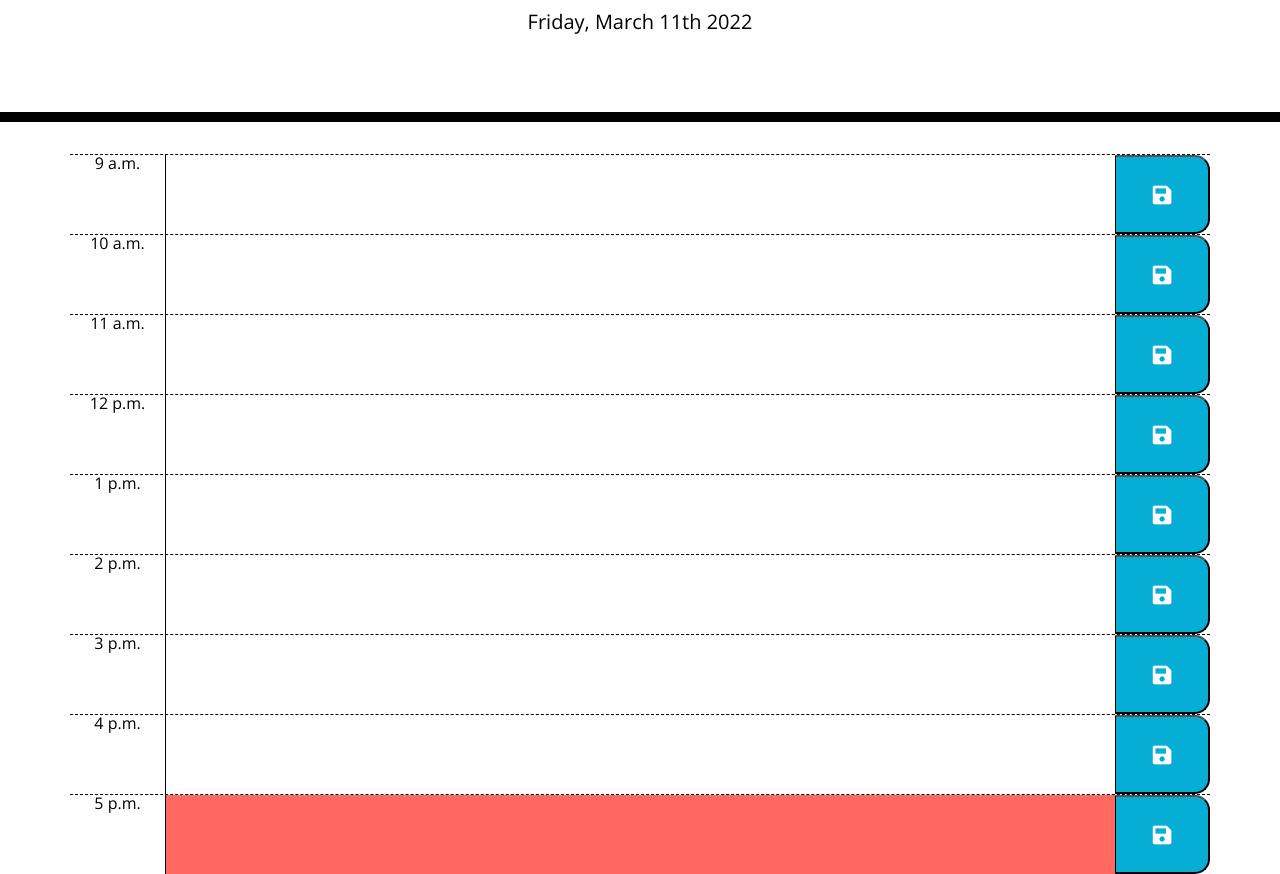
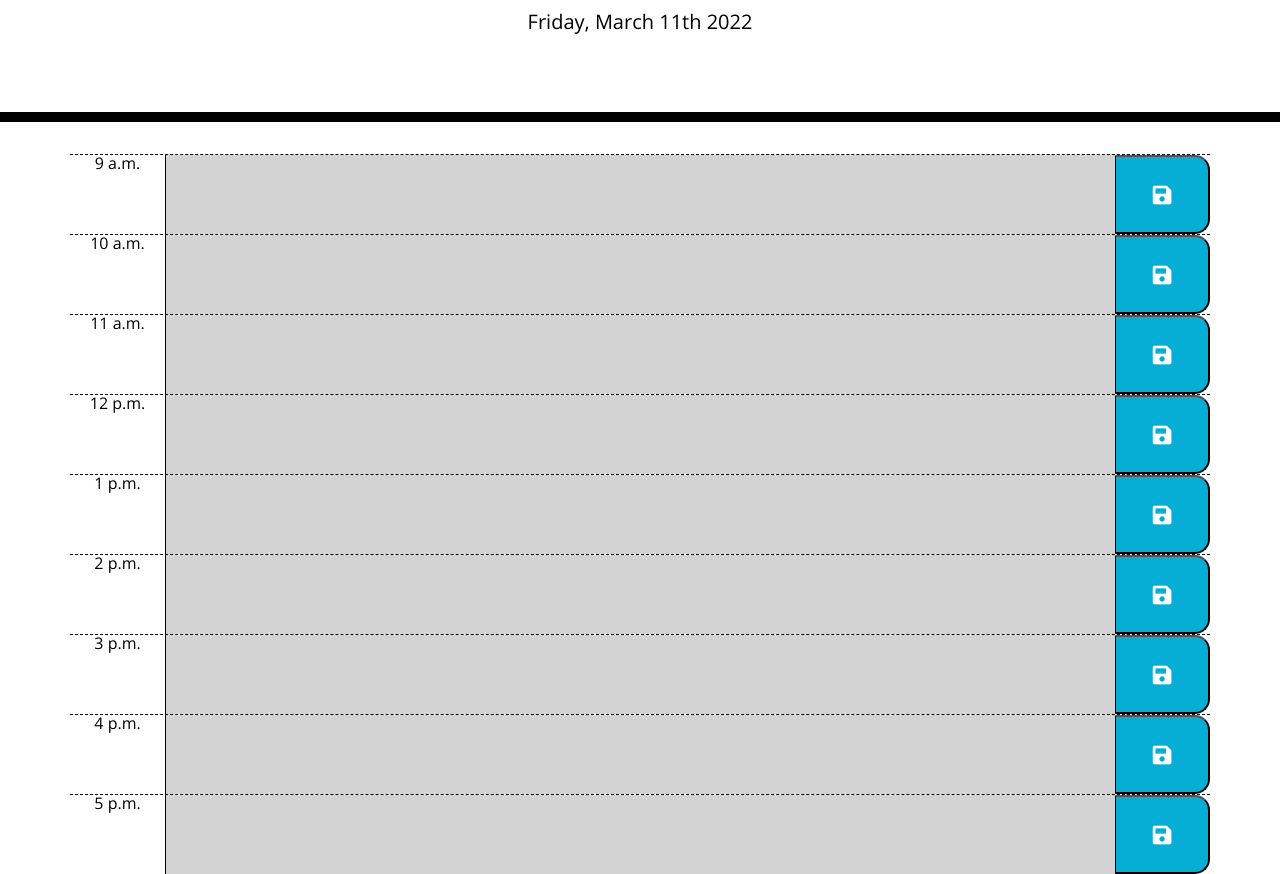
Before and after one commit to SabotageCat/workday-scheduler, a plain HTML site: page index.html in a window 1280 px wide. Shown: the part 182-1056 px from the top of the page. Drawn offline with nearby package versions, Linux system fonts and the light colour scheme.

Commit message:
time blocks added

```diff
--- a/assets/js/script.js
+++ b/assets/js/script.js
@@ -1,43 +1,29 @@
 // variables
 var todaysDate =  moment().format("dddd, MMMM Do YYYY");
-var currentTime = moment().hour();
+var currentHour = moment().hour();
+var schedulerHour = $("textarea");
+
 //get todays date and display
 $("#currentDay").append(todaysDate);
 
 // update time color coding
-if (currentTime >= 9) {
-    $("textarea").removeClass("present future past");
-    $("#nine").addClass("present");
-}
-if (currentTime >= 10) {
-    $("textarea").removeClass("present future past");
-    $("#ten").addClass("present");
-}
-if (currentTime >= 11) {
-    $("textarea").removeClass("present future past");
-    $("#eleven").addClass("present");
-}
-if (currentTime >= 12) {
-    $("textarea").removeClass("present future past");
-    $("#twelve").addClass("present");
-}
-if (currentTime >= 13) {
-    $("textarea").removeClass("present future past");
-    $("#one").addClass("present");
-}
-if (currentTime >= 14) {
-    $("textarea").removeClass("present future past");
-    $("#two").addClass("present");
-}
-if (currentTime >= 15) {
-    $("textarea").removeClass("present future past");
-    $("#three").addClass("present");
-}
-if (currentTime >= 16) {
-    $("textarea").removeClass("present future past");
-    $("#four").addClass("present");
-}
-if (currentTime >= 17) {
-    $("textarea").removeClass("present future past");
-    $("#five").addClass("present");
-}
+setInterval(colorHours, 60000);
+
+var colorHours = function() {
+    for (var i = 0; i < schedulerHour.length; i++) {
+        debugger;
+        if (currentHour == schedulerHour[i].id) {
+            $(schedulerHour[i]).removeClass("past future");
+            $(schedulerHour[i]).addClass("present");
+        } else if (currentHour > schedulerHour[i].id) {
+            $(schedulerHour[i]).removeClass("present future");
+            $(schedulerHour[i]).addClass("past");
+        } else {
+            $(schedulerHour[i]).removeClass("past present");
+            $(schedulerHour[i]).addClass("future");
+        }
+    }
+};
+
+
+colorHours();
--- a/index.html
+++ b/index.html
@@ -30,15 +30,15 @@
     </header>
     <div class="container">
       <div class="time-block">
-        <div class="row hour"><p class="col-1">9 a.m.</p><textarea class="col-10" id="nine"></textarea><button class="saveBtn col-1"><i class="fas fa-save fa-lg"></i></button></div>
-        <div class="row hour"><p class="col-1">10 a.m.</p><textarea class="col-10" id="ten"></textarea><button class="saveBtn col-1"><i class="fas fa-save fa-lg"></i></button></div>
-        <div class="row hour"><p class="col-1">11 a.m.</p><textarea class="col-10" id="eleven"></textarea><button class="saveBtn col-1"><i class="fas fa-save fa-lg"></i></button></div>
-        <div class="row hour"><p class="col-1">12 p.m.</p><textarea class="col-10" id="tweleve"></textarea><button class="saveBtn col-1"><i class="fas fa-save fa-lg"></i></button></div>
-        <div class="row hour"><p class="col-1">1 p.m.</p><textarea class="col-10" id="one"></textarea><button class="saveBtn col-1"><i class="fas fa-save fa-lg"></i></button></div>
-        <div class="row hour"><p class="col-1">2 p.m.</p><textarea class="col-10" id="two"></textarea><button class="saveBtn col-1"><i class="fas fa-save fa-lg"></i></button></div>
-        <div class="row hour"><p class="col-1">3 p.m.</p><textarea class="col-10" id="three"></textarea><button class="saveBtn col-1"><i class="fas fa-save fa-lg"></i></button></div>
-        <div class="row hour"><p class="col-1">4 p.m.</p><textarea class="col-10" id="four"></textarea><button class="saveBtn col-1"><i class="fas fa-save fa-lg"></i></button></div>
-        <div class="row hour"><p class="col-1">5 p.m.</p><textarea class="col-10" id="five"></textarea><button class="saveBtn col-1"><i class="fas fa-save fa-lg"></i></button></div>
+        <div class="row hour"><p class="col-1">9 a.m.</p><textarea class="col-10" id="9"></textarea><button class="saveBtn col-1"><i class="fas fa-save fa-lg"></i></button></div>
+        <div class="row hour"><p class="col-1">10 a.m.</p><textarea class="col-10" id="10"></textarea><button class="saveBtn col-1"><i class="fas fa-save fa-lg"></i></button></div>
+        <div class="row hour"><p class="col-1">11 a.m.</p><textarea class="col-10" id="11"></textarea><button class="saveBtn col-1"><i class="fas fa-save fa-lg"></i></button></div>
+        <div class="row hour"><p class="col-1">12 p.m.</p><textarea class="col-10" id="12"></textarea><button class="saveBtn col-1"><i class="fas fa-save fa-lg"></i></button></div>
+        <div class="row hour"><p class="col-1">1 p.m.</p><textarea class="col-10" id="13"></textarea><button class="saveBtn col-1"><i class="fas fa-save fa-lg"></i></button></div>
+        <div class="row hour"><p class="col-1">2 p.m.</p><textarea class="col-10" id="14"></textarea><button class="saveBtn col-1"><i class="fas fa-save fa-lg"></i></button></div>
+        <div class="row hour"><p class="col-1">3 p.m.</p><textarea class="col-10" id="15"></textarea><button class="saveBtn col-1"><i class="fas fa-save fa-lg"></i></button></div>
+        <div class="row hour"><p class="col-1">4 p.m.</p><textarea class="col-10" id="16"></textarea><button class="saveBtn col-1"><i class="fas fa-save fa-lg"></i></button></div>
+        <div class="row hour"><p class="col-1">5 p.m.</p><textarea class="col-10" id="17"></textarea><button class="saveBtn col-1"><i class="fas fa-save fa-lg"></i></button></div>
       </div>
     </div>
 
```
